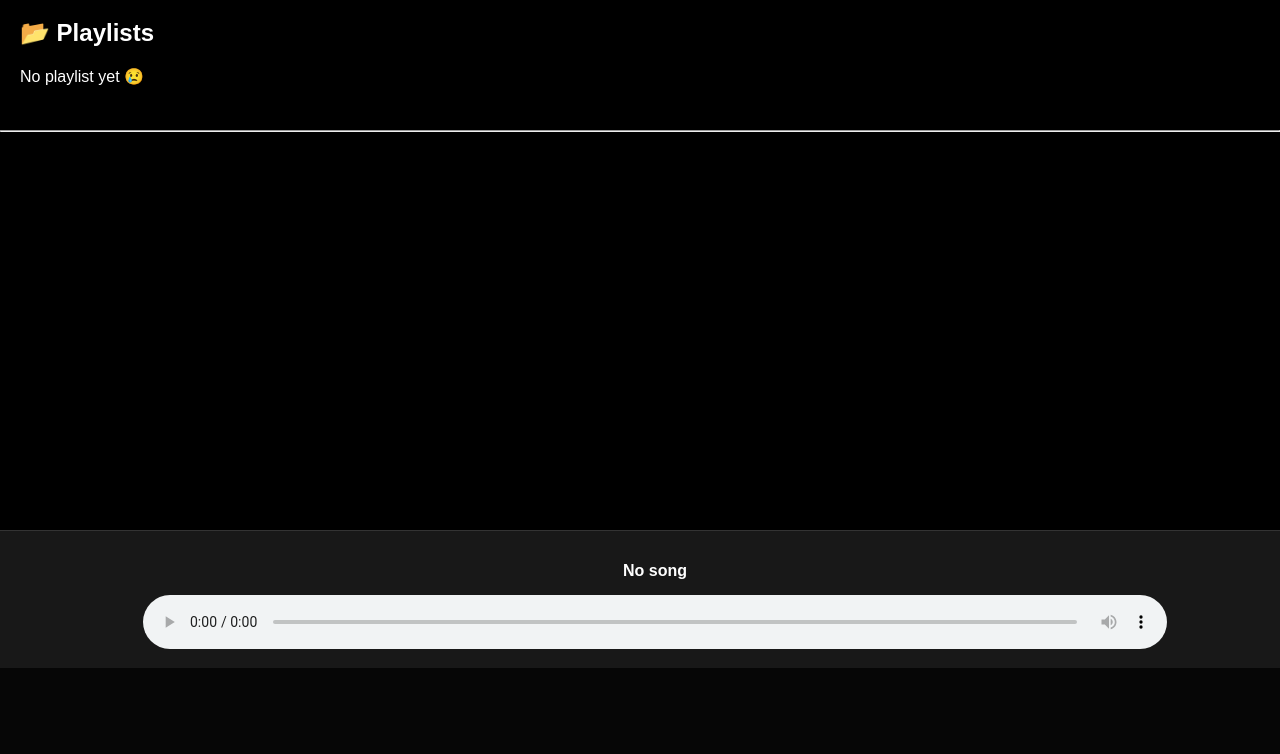
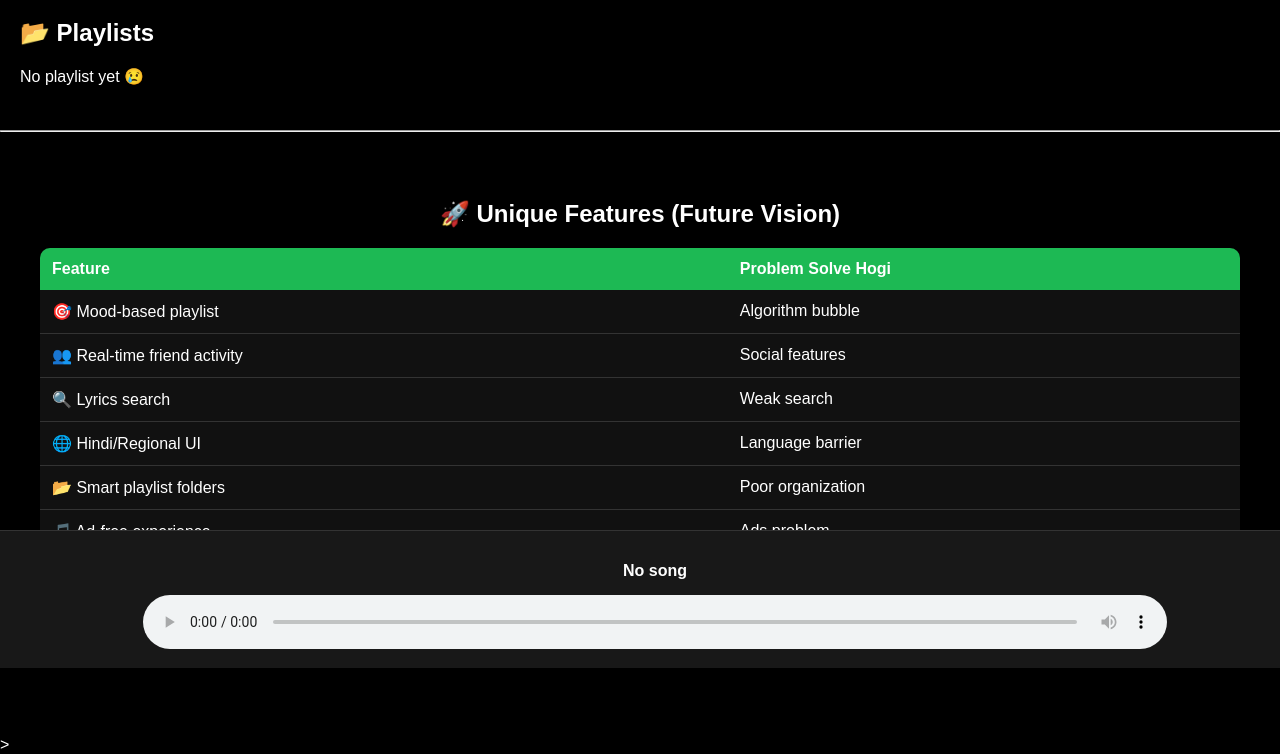
Before and after one commit to peekd0059-droid/music--website, a Flask app: page /playlist/5 in a window 1280 px wide. Shown: the part 132-886 px from the top of the page. Before the commit the page ends 800 px from the top, so only its background shows below. Run offline with Flask 3, Linux system fonts and the light colour scheme; data comes from the database, SQL or seed files in the repository; data that the repository does not hold is empty.

Commit message:
features section added

```diff
--- a/static/css/style.css
+++ b/static/css/style.css
@@ -154,3 +154,49 @@ a {
         flex-direction: column;
     }
 }
+
+
+/* FEATURES SECTION */
+.features {
+    padding: 40px;
+    color: white;
+}
+
+.features h2 {
+    margin-bottom: 20px;
+    text-align: center;
+}
+
+/* TABLE */
+.features table {
+    width: 100%;
+    border-collapse: collapse;
+    background: #111;
+    border-radius: 10px;
+    overflow: hidden;
+}
+
+/* HEADER */
+.features th {
+    background: #1db954;
+    padding: 12px;
+    text-align: left;
+}
+
+/* ROW */
+.features td {
+    padding: 12px;
+    border-bottom: 1px solid #333;
+}
+
+/* HOVER EFFECT */
+.features tr:hover {
+    background: #222;
+}
+
+/* MOBILE */
+@media (max-width: 600px) {
+    .features table {
+        font-size: 12px;
+    }
+}
--- a/templates/index.html
+++ b/templates/index.html
@@ -19,7 +19,7 @@
     </div>
 </div>
 
-<!-- PLAYLIST SECTION -->
+<!-- PLAYLIST -->
 <div style="padding:20px;">
     <h2>📂 Playlists</h2>
 
@@ -32,6 +32,58 @@
     {% else %}
         <p>No playlist yet 😢</p>
     {% endif %}
+</div>
+
+<hr>
+
+<!-- 🚀 FEATURES TABLE -->
+<div class="features">
+
+    <h2>🚀 Unique Features (Future Vision)</h2>
+
+    <table>
+        <tr>
+            <th>Feature</th>
+            <th>Problem Solve Hogi</th>
+        </tr>
+
+        <tr>
+            <td>🎯 Mood-based playlist</td>
+            <td>Algorithm bubble</td>
+        </tr>
+
+        <tr>
+            <td>👥 Real-time friend activity</td>
+            <td>Social features</td>
+        </tr>
+
+        <tr>
+            <td>🔍 Lyrics search</td>
+            <td>Weak search</td>
+        </tr>
+
+        <tr>
+            <td>🌐 Hindi/Regional UI</td>
+            <td>Language barrier</td>
+        </tr>
+
+        <tr>
+            <td>📂 Smart playlist folders</td>
+            <td>Poor organization</td>
+        </tr>
+
+        <tr>
+            <td>🎵 Ad-free experience</td>
+            <td>Ads problem</td>
+        </tr>
+
+        <tr>
+            <td>🤝 Live collaborative listening</td>
+            <td>Social isolation</td>
+        </tr>
+
+    </table>
+
 </div>
 
 <hr>
@@ -101,4 +153,4 @@ function playSong(index){
 </script>
 
 </body>
-</html>
+</html>>
```
